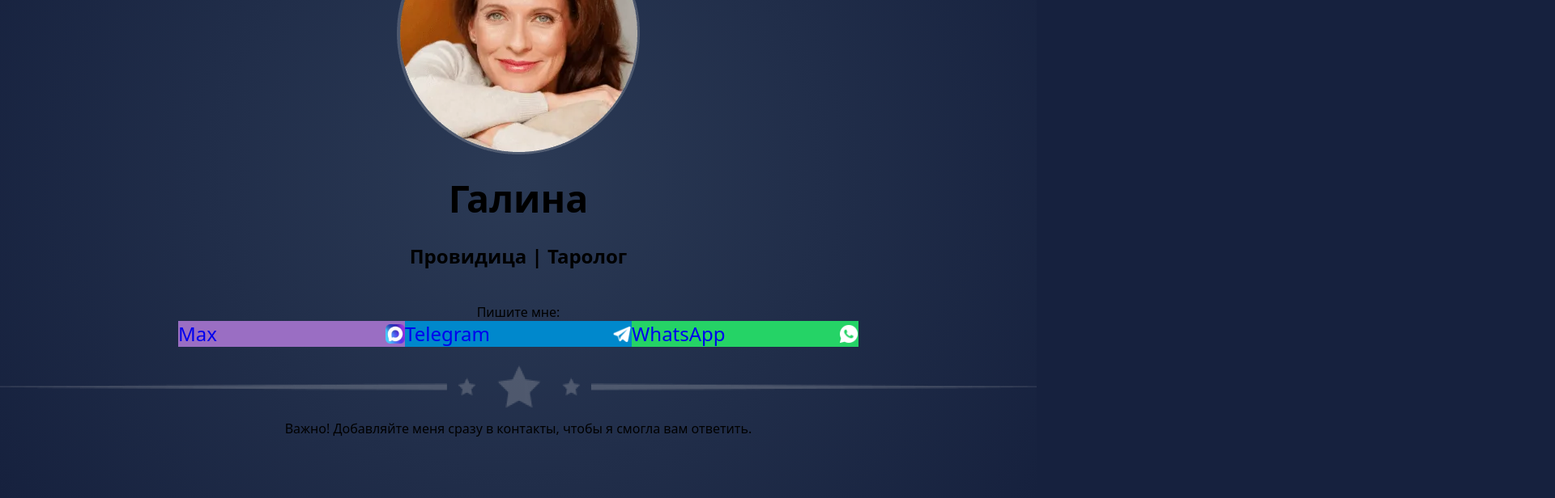
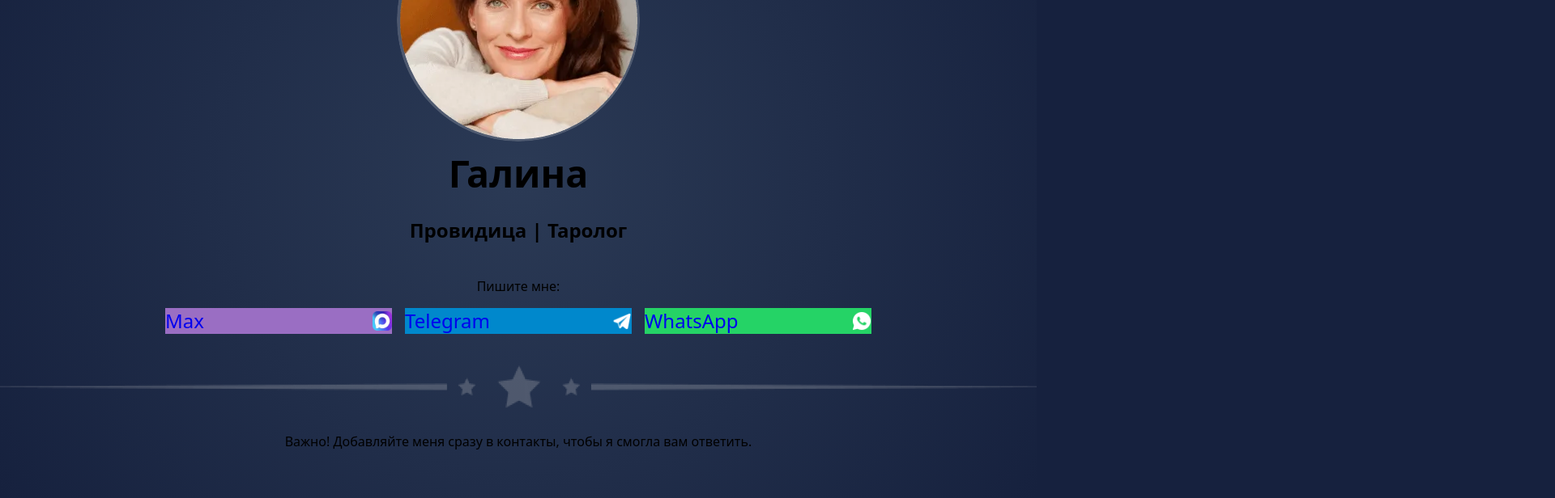
Before and after one commit to WorldTradeCom/next-tarolog, a Next.js app: page / in a window 1280 px wide. Shown: the part 184-800 px from the top of the page at 81% size, 1920 px wide, since content can reach past the window. Built offline with nearby package versions, Linux system fonts and the light colour scheme.

Commit message:
Update VisitCard.tsx

```diff
--- a/components/VisitCard.tsx
+++ b/components/VisitCard.tsx
@@ -7,7 +7,7 @@ interface VisitCardProps {
 
 export default function VisitCard({config, label}: VisitCardProps) {
 	return (
-		<main className="backgorud_gradient">
+		<main className="backgorud_gradient" style={{ position: 'relative' }}>
 			<div>
 				<header>
 					<img
@@ -16,9 +16,10 @@ export default function VisitCard({config, label}: VisitCardProps) {
 						height="753"
 						className="h-2/12 md:h-1/4 absolute z-0 object-cover"
 						src="/images/header_background.webp"
+						style={{ top: 0, left: 0, width: '100%', position: 'absolute' }}
 					/>
 				</header>
-				<div className="min-h-screen text-white">
+				<div className="min-h-screen text-white" style={{ position: 'relative', zIndex: 10 }}>
 					<div className="flex flex-col justify-center items-center h-screen text-center">
 						<img
 							alt="Avatar"
@@ -26,15 +27,16 @@ export default function VisitCard({config, label}: VisitCardProps) {
 							height="300"
 							className="z-10 w-40 h-40 sm:w-72 sm:h-72"
 							src="/images/avatar.webp"
+							style={{ borderRadius: '50%' }}
 						/>
 						<div className="text-center z-20">
-							<h1 className="text-[2.9rem] leading-none mt-4">Галина</h1>
-							<h2 className="text-3xl font-normal">Провидица <span className="text-2xl">|</span> Таролог</h2>
+							<h1 style={{ fontSize: '2.9rem', lineHeight: '1', marginTop: '1rem' }}>Галина</h1>
+							<h2 className="text-3xl">Провидица <span className="text-2xl">|</span> Таролог</h2>
 							<br/>
 							<span className="text-2xl">Пишите мне:</span>
 						</div>
 
-						<div className="flex flex-wrap justify-center gap-4 mt-4 z-20">
+						<div className="flex flex-wrap justify-center gap-4 mt-4" style={{ display: 'flex', flexWrap: 'wrap', justifyContent: 'center', gap: '1rem', marginTop: '1rem' }}>
 							<SocialButton type="max" color="#9A6EC3" config={config} />
 							<SocialButton type="telegram" color="#0088cc" config={config} />
 							<SocialButton type="whatsapp" color="#25d366" config={config} />
@@ -44,10 +46,11 @@ export default function VisitCard({config, label}: VisitCardProps) {
 							alt="Star Line"
 							width="1432"
 							height="82"
-							className="py-4 z-20"
+							className="py-4"
 							src="/images/star_line.webp"
+							style={{ padding: '1rem 0' }}
 						/>
-						<span className="text-1xl md:text-2xl px-4 z-20">{label}</span>
+						<span className="text-1xl md:text-2xl px-4">{label}</span>
 					</div>
 				</div>
 			</div>
```
